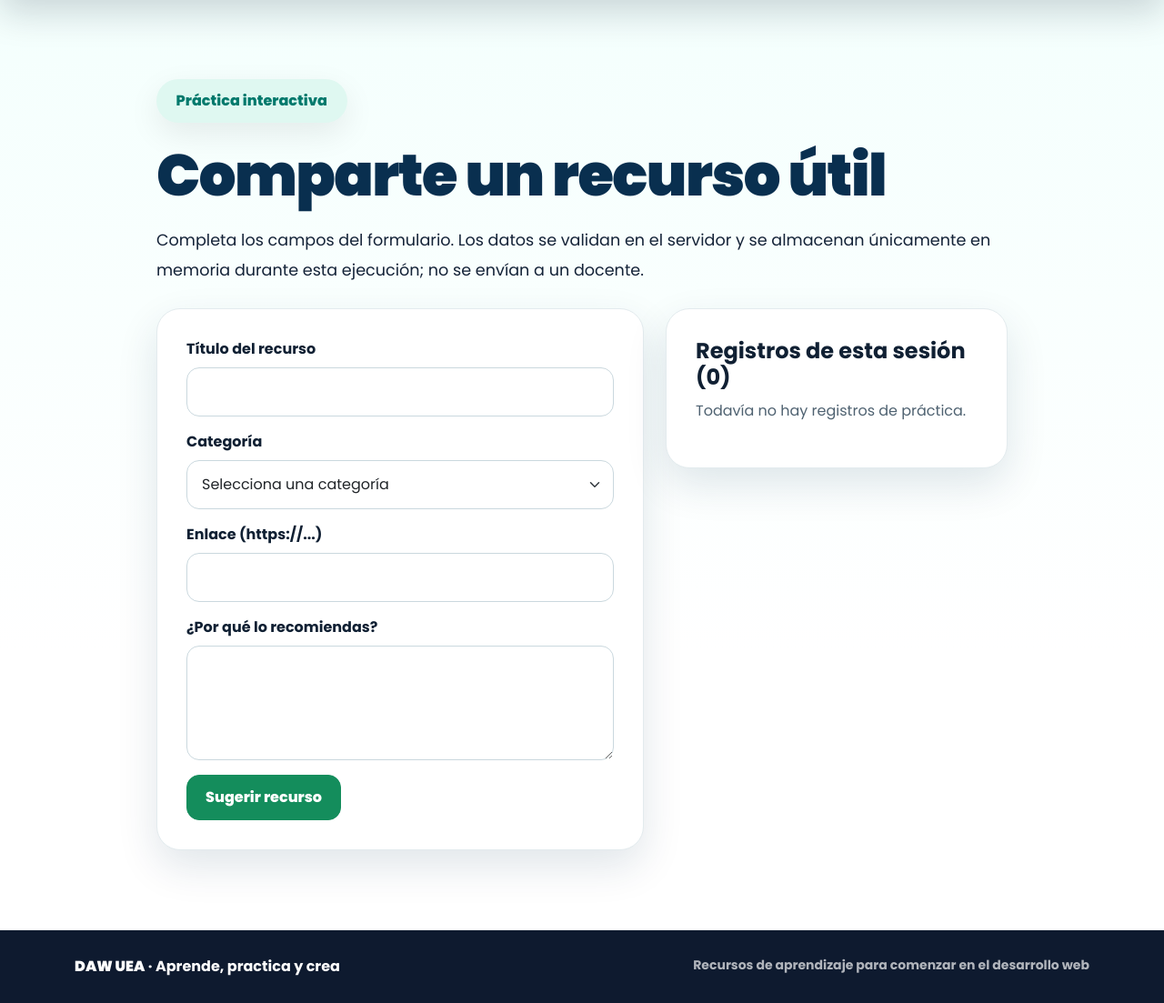
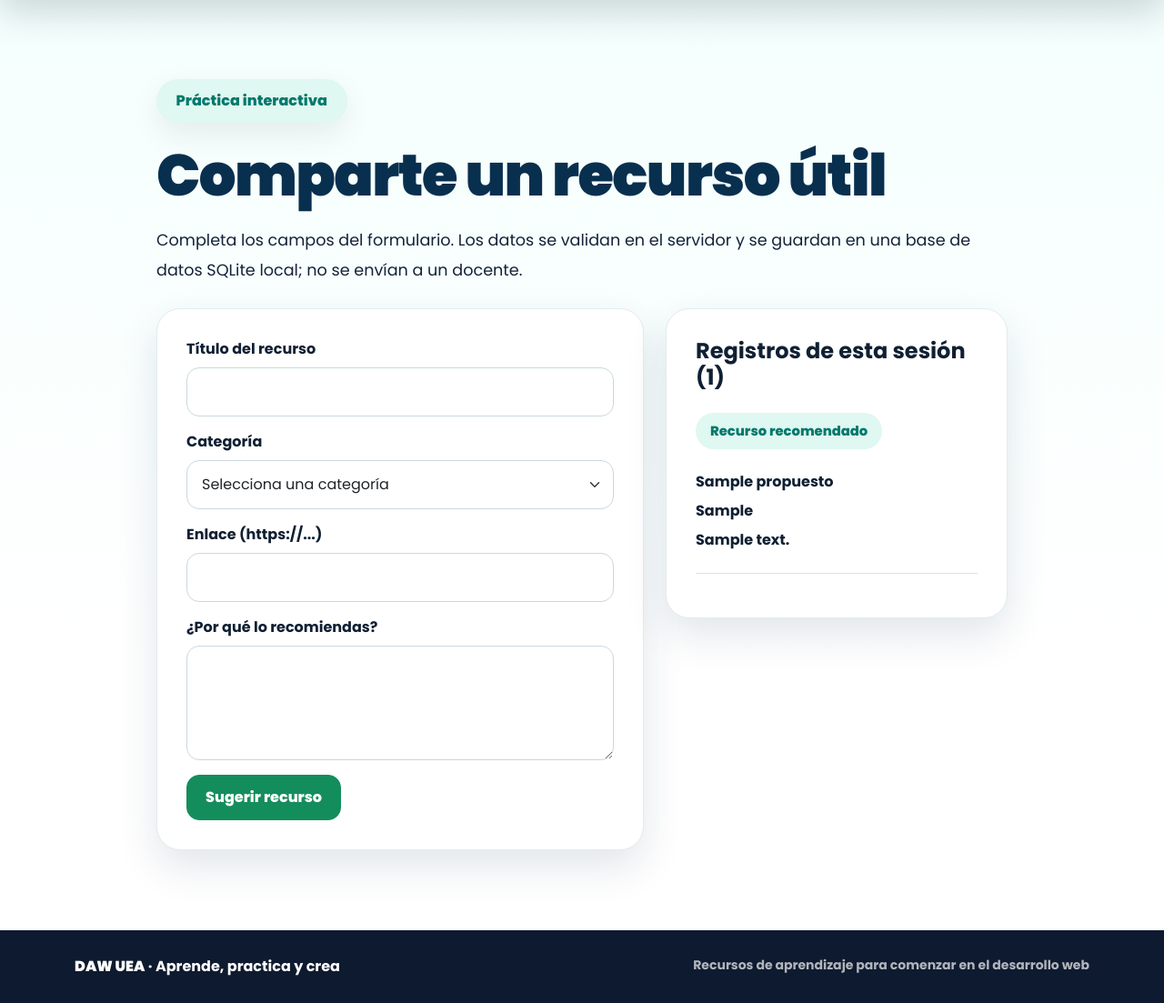
Before and after one commit to jany08/desarrollo-web-semana2, a Flask app: page /recursos/sugerir in a window 1280 px wide. Shown: the part 75-1178 px from the top of the page at 91% size. Run offline with Flask 3, Linux system fonts and the light colour scheme; tables that the repository leaves empty hold one stand-in row (values such as "Sample post").

Commit message:
Add files via upload
Semana 12 - Persistencia de datos con SQLite

```diff
--- a/app.py
+++ b/app.py
@@ -1,6 +1,8 @@
 from flask import Flask, render_template, flash, redirect, url_for, request
 import os
 import secrets
+import sqlite3
+from pathlib import Path
 
 from forms.consulta_form import ConsultaForm
 from forms.ruta_form import RutaForm
@@ -12,11 +14,55 @@ app = Flask(__name__)
 # La clave temporal permite la ejecución local sin guardar secretos en GitHub.
 app.config["SECRET_KEY"] = os.environ.get("SECRET_KEY") or secrets.token_hex(32)
 
-# Datos temporales en memoria: se borran cuando se reinicia el servidor.
-CONSULTAS_DEMO = []
-RUTAS_PROPUESTAS = []
-PERFILES_DEMO = []
-RECURSOS_PROPUESTOS = []
+# Los registros se guardan en SQLite y sobreviven al reinicio de Flask.
+DB_PATH = Path(__file__).resolve().parent / "data" / "daw_uea.db"
+
+
+def conexion():
+    conn = sqlite3.connect(DB_PATH)
+    conn.row_factory = sqlite3.Row
+    return conn
+
+
+def inicializar_bd():
+    DB_PATH.parent.mkdir(parents=True, exist_ok=True)
+    with conexion() as conn:
+        conn.execute("""CREATE TABLE IF NOT EXISTS consultas (
+            id INTEGER PRIMARY KEY AUTOINCREMENT,
+            nombre TEXT NOT NULL, correo TEXT NOT NULL,
+            tema TEXT NOT NULL, mensaje TEXT NOT NULL
+        )""")
+        conn.execute("""CREATE TABLE IF NOT EXISTS rutas_propuestas (
+            id INTEGER PRIMARY KEY AUTOINCREMENT,
+            titulo TEXT NOT NULL, nivel TEXT NOT NULL, objetivo TEXT NOT NULL
+        )""")
+        conn.execute("""CREATE TABLE IF NOT EXISTS perfiles (
+            id INTEGER PRIMARY KEY AUTOINCREMENT,
+            alias TEXT NOT NULL, nivel TEXT NOT NULL, interes TEXT NOT NULL
+        )""")
+        conn.execute("""CREATE TABLE IF NOT EXISTS recursos_propuestos (
+            id INTEGER PRIMARY KEY AUTOINCREMENT,
+            titulo TEXT NOT NULL, categoria TEXT NOT NULL,
+            descripcion TEXT NOT NULL, enlace TEXT NOT NULL
+        )""")
+        conn.commit()
+
+
+def guardar(sql, valores):
+    with conexion() as conn:
+        conn.execute(sql, valores)
+        conn.commit()
+
+
+def consultar(sql):
+    conn = conexion()
+    try:
+        return conn.execute(sql).fetchall()
+    finally:
+        conn.close()
+
+
+inicializar_bd()
 PLATAFORMA = {"nombre": "DAW UEA", "lema": "Aprende, practica y crea"}
 NAVEGACION = [
     {"titulo": "Inicio", "endpoint": "inicio"},
@@ -82,44 +128,49 @@ def solicitudes():
 def nueva_consulta():
     form = ConsultaForm()
     if form.validate_on_submit():
-        CONSULTAS_DEMO.append({"nombre": form.nombre.data.strip(), "tema": form.tema.data,
-                               "mensaje": form.mensaje.data.strip()})
-        flash("Tu consulta se registró para esta sesión de demostración.", "success")
+        guardar("INSERT INTO consultas (nombre,correo,tema,mensaje) VALUES (?,?,?,?)",
+                (form.nombre.data.strip(), form.correo.data.strip(), form.tema.data, form.mensaje.data.strip()))
+        flash("Consulta guardada correctamente en esta aplicación local.", "success")
         return redirect(url_for("nueva_consulta"))
-    return render_template("formulario_consulta.html", form=form, registros=CONSULTAS_DEMO, active="solicitudes")
+    registros = consultar("SELECT id,nombre,tema,mensaje FROM consultas ORDER BY id DESC")
+    return render_template("formulario_consulta.html", form=form, registros=registros, active="solicitudes")
 
 
 @app.route("/rutas/proponer", methods=["GET", "POST"])
 def proponer_ruta():
     form = RutaForm()
     if form.validate_on_submit():
-        RUTAS_PROPUESTAS.append({"titulo": form.titulo.data.strip(), "nivel": form.nivel.data,
-                                "objetivo": form.objetivo.data.strip()})
-        flash("Propuesta registrada para esta sesión de práctica.", "success")
+        guardar("INSERT INTO rutas_propuestas (titulo,nivel,objetivo) VALUES (?,?,?)",
+                (form.titulo.data.strip(), form.nivel.data, form.objetivo.data.strip()))
+        flash("Propuesta guardada correctamente en esta aplicación local.", "success")
         return redirect(url_for("proponer_ruta"))
-    return render_template("formulario_ruta.html", form=form, registros=RUTAS_PROPUESTAS, active="rutas")
+    registros = consultar("SELECT id,titulo,nivel,objetivo FROM rutas_propuestas ORDER BY id DESC")
+    return render_template("formulario_ruta.html", form=form, registros=registros, active="rutas")
 
 
 @app.route("/participantes/perfil", methods=["GET", "POST"])
 def crear_perfil():
     form = ParticipanteForm()
     if form.validate_on_submit():
-        PERFILES_DEMO.append({"alias": form.alias.data.strip(), "nivel": form.nivel.data,
-                             "interes": form.interes.data.strip()})
-        flash("Perfil de aprendizaje registrado temporalmente.", "success")
+        guardar("INSERT INTO perfiles (alias,nivel,interes) VALUES (?,?,?)",
+                (form.alias.data.strip(), form.nivel.data, form.interes.data.strip()))
+        flash("Perfil guardado correctamente en esta aplicación local.", "success")
         return redirect(url_for("crear_perfil"))
-    return render_template("formulario_participante.html", form=form, registros=PERFILES_DEMO, active="participantes")
+    registros = consultar("SELECT id,alias,nivel,interes FROM perfiles ORDER BY id DESC")
+    return render_template("formulario_participante.html", form=form, registros=registros, active="participantes")
 
 
 @app.route("/recursos/sugerir", methods=["GET", "POST"])
 def sugerir_recurso():
     form = RecursoForm()
     if form.validate_on_submit():
-        RECURSOS_PROPUESTOS.append({"titulo": form.titulo.data.strip(), "categoria": form.categoria.data,
-                                   "descripcion": form.descripcion.data.strip(), "enlace": form.enlace.data})
-        flash("Recurso agregado a la lista temporal de sugerencias.", "success")
+        guardar("INSERT INTO recursos_propuestos (titulo,categoria,descripcion,enlace) VALUES (?,?,?,?)",
+                (form.titulo.data.strip(), form.categoria.data, form.descripcion.data.strip(), form.enlace.data.strip()))
+        flash("Recurso guardado correctamente en esta aplicación local.", "success")
         return redirect(url_for("sugerir_recurso"))
-    return render_template("formulario_recurso.html", form=form, registros=RECURSOS_PROPUESTOS, active="recursos")
+    registros = consultar("SELECT id,titulo,categoria,descripcion,enlace FROM recursos_propuestos ORDER BY id DESC")
+    return render_template("formulario_recurso.html", form=form, registros=registros, active="recursos")
+
 
 if __name__ == "__main__":
     app.run(debug=True)
--- a/templates/formulario_consulta.html
+++ b/templates/formulario_consulta.html
@@ -3,7 +3,7 @@
 {% block content %}
 <section class="section section-soft"><div class="container" style="max-width:960px">
 <span class="badge-soft mb-4">Práctica interactiva</span><h1 class="section-title">Resuelve tus dudas de desarrollo web</h1>
-<p class="lead-text">Completa los campos del formulario. Los datos se validan en el servidor y se almacenan únicamente en memoria durante esta ejecución; no se envían a un docente.</p>
+<p class="lead-text">Completa los campos del formulario. Los datos se validan en el servidor y se guardan en una base de datos SQLite local; no se envían a un docente.</p>
 {% with mensajes = get_flashed_messages(with_categories=true) %}
 {% for categoria, mensaje in mensajes %}<div class="alert alert-{{ categoria }}" role="status">{{ mensaje }}</div>{% endfor %}
 {% endwith %}
--- a/templates/formulario_participante.html
+++ b/templates/formulario_participante.html
@@ -3,7 +3,7 @@
 {% block content %}
 <section class="section section-soft"><div class="container" style="max-width:960px">
 <span class="badge-soft mb-4">Práctica interactiva</span><h1 class="section-title">Crea tu perfil de aprendizaje</h1>
-<p class="lead-text">Completa los campos del formulario. Los datos se validan en el servidor y se almacenan únicamente en memoria durante esta ejecución; no se envían a un docente.</p>
+<p class="lead-text">Completa los campos del formulario. Los datos se validan en el servidor y se guardan en una base de datos SQLite local; no se envían a un docente.</p>
 {% with mensajes = get_flashed_messages(with_categories=true) %}
 {% for categoria, mensaje in mensajes %}<div class="alert alert-{{ categoria }}" role="status">{{ mensaje }}</div>{% endfor %}
 {% endwith %}
--- a/templates/formulario_recurso.html
+++ b/templates/formulario_recurso.html
@@ -3,7 +3,7 @@
 {% block content %}
 <section class="section section-soft"><div class="container" style="max-width:960px">
 <span class="badge-soft mb-4">Práctica interactiva</span><h1 class="section-title">Comparte un recurso útil</h1>
-<p class="lead-text">Completa los campos del formulario. Los datos se validan en el servidor y se almacenan únicamente en memoria durante esta ejecución; no se envían a un docente.</p>
+<p class="lead-text">Completa los campos del formulario. Los datos se validan en el servidor y se guardan en una base de datos SQLite local; no se envían a un docente.</p>
 {% with mensajes = get_flashed_messages(with_categories=true) %}
 {% for categoria, mensaje in mensajes %}<div class="alert alert-{{ categoria }}" role="status">{{ mensaje }}</div>{% endfor %}
 {% endwith %}
--- a/templates/formulario_ruta.html
+++ b/templates/formulario_ruta.html
@@ -3,7 +3,7 @@
 {% block content %}
 <section class="section section-soft"><div class="container" style="max-width:960px">
 <span class="badge-soft mb-4">Práctica interactiva</span><h1 class="section-title">Propón una ruta para practicar</h1>
-<p class="lead-text">Completa los campos del formulario. Los datos se validan en el servidor y se almacenan únicamente en memoria durante esta ejecución; no se envían a un docente.</p>
+<p class="lead-text">Completa los campos del formulario. Los datos se validan en el servidor y se guardan en una base de datos SQLite local; no se envían a un docente.</p>
 {% with mensajes = get_flashed_messages(with_categories=true) %}
 {% for categoria, mensaje in mensajes %}<div class="alert alert-{{ categoria }}" role="status">{{ mensaje }}</div>{% endfor %}
 {% endwith %}
--- a/templates/participantes.html
+++ b/templates/participantes.html
@@ -1 +1 @@
-{% extends "base.html" %}{% block title %}Para quién es | DAW UEA<section class="section"><div class="container text-center"><h2 class="h3 fw-bold">Participa y practica</h2><p class="lead-text mx-auto">Prueba los formularios con validación de datos antes de enviar tu propuesta.</p><a class="btn btn-green text-white" href="{{ url_for('crear_perfil') }}">Crear un perfil de aprendizaje</a></div></section>{% endblock %}{% block content %}<section class="section"><div class="container"><span class="badge-soft mb-4">Aprender a tu ritmo</span><h1 class="section-title">Una ruta para cada persona</h1><p class="lead-text">No importa si estás comenzando o ya has diseñado tu primera web. Encuentra un punto de partida apropiado para tu experiencia.</p><div class="row g-4 mt-3">{% for perfil in participantes %}<div class="col-md-4"><div class="card-clean h-100"><div class="card-body"><span class="pill">{{ perfil.nivel|upper }}</span><h2 class="h4 fw-bold mt-3">{{ perfil.nombre }}</h2><p class="muted-text">{{ perfil.descripcion }}</p><p><strong>Te sugerimos:</strong> {{ perfil.ruta }}</p></div></div></div>{% endfor %}</div></div></section><section class="section"><div class="container text-center"><h2 class="h3 fw-bold">Participa y practica</h2><p class="lead-text mx-auto">Prueba los formularios con validación de datos antes de enviar tu propuesta.</p><a class="btn btn-green text-white" href="{{ url_for('crear_perfil') }}">Crear un perfil de aprendizaje</a></div></section>{% endblock %}
+{% extends "base.html" %}{% block title %}Para quién es | DAW UEA{% endblock %}{% block content %}<section class="section"><div class="container"><span class="badge-soft mb-4">Aprender a tu ritmo</span><h1 class="section-title">Una ruta para cada persona</h1><p class="lead-text">No importa si estás comenzando o ya has diseñado tu primera web. Encuentra un punto de partida apropiado para tu experiencia.</p><div class="row g-4 mt-3">{% for perfil in participantes %}<div class="col-md-4"><div class="card-clean h-100"><div class="card-body"><span class="pill">{{ perfil.nivel|upper }}</span><h2 class="h4 fw-bold mt-3">{{ perfil.nombre }}</h2><p class="muted-text">{{ perfil.descripcion }}</p><p><strong>Te sugerimos:</strong> {{ perfil.ruta }}</p></div></div></div>{% endfor %}</div></div></section><section class="section"><div class="container text-center"><h2 class="h3 fw-bold">Participa y practica</h2><p class="lead-text mx-auto">Prueba los formularios con validación de datos antes de enviar tu propuesta.</p><a class="btn btn-green text-white" href="{{ url_for('crear_perfil') }}">Crear un perfil de aprendizaje</a></div></section><section class="section section-soft"><div class="container text-center"><h2 class="h3 fw-bold">Participa en DAW UEA</h2><p class="lead-text mx-auto">Comparte tus ideas y practica el uso de formularios web.</p><a class="btn btn-green text-white" href="{{ url_for('crear_perfil') }}">Crear un perfil de aprendizaje</a></div></section>{% endblock %}
```
Also changed, not shown: templates/recursos.html (+1 -1 lines), templates/rutas.html (+2 -2 lines), templates/solicitudes.html (+1 -1 lines), README.md, data/daw_uea.db (added).
